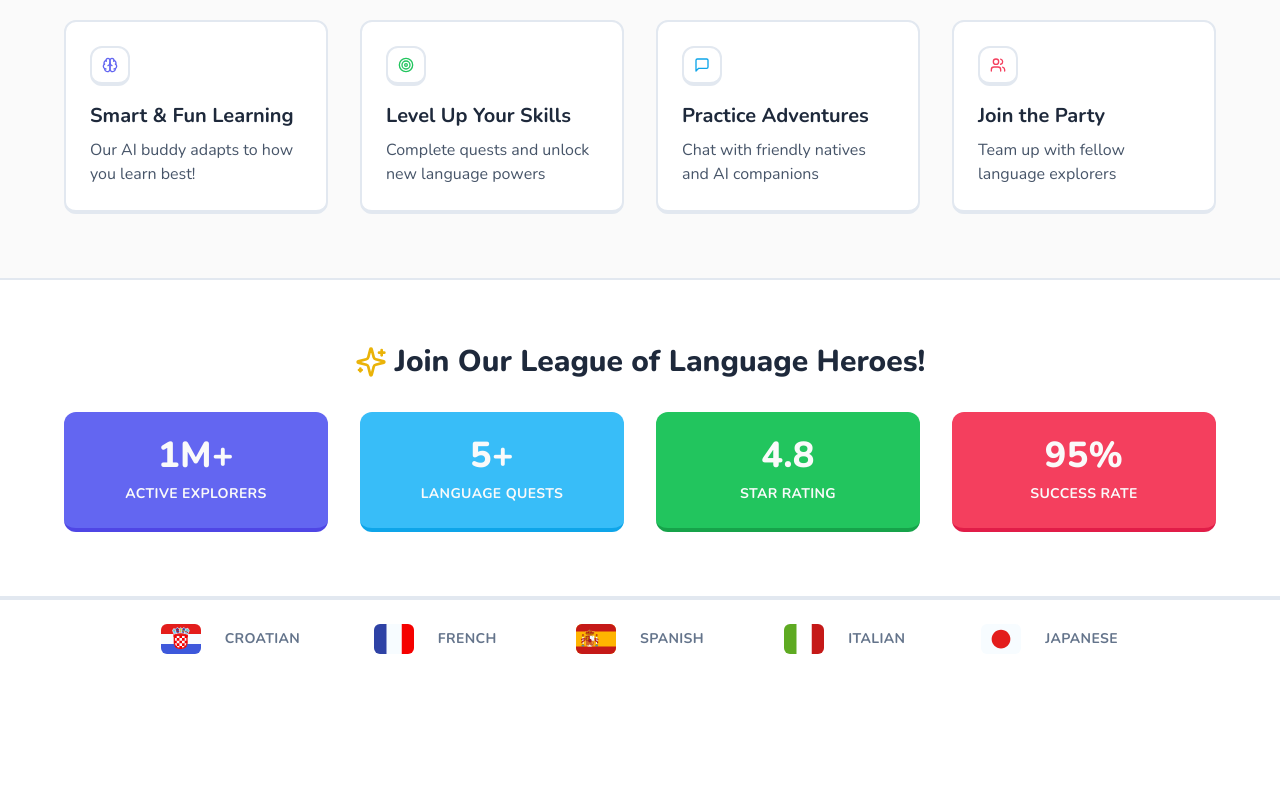
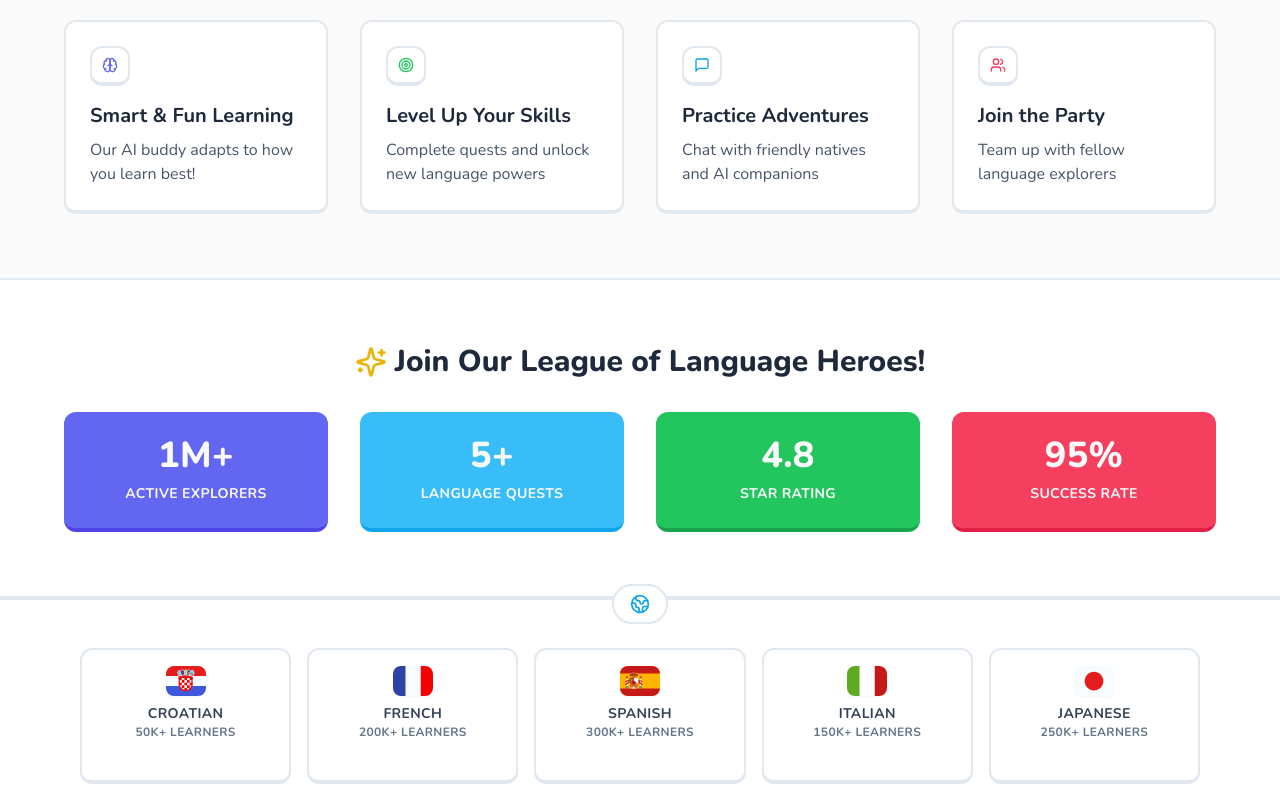
Before and after one commit to edwardbudaza/lingua, a Next.js app: page / in a window 1280 px wide. Shown: the part 800-1600 px from the top of the page. Before the commit the page ends 1478 px from the top, so only its background shows below. Built offline with nearby package versions, Linux system fonts and the light colour scheme; no server answers.

Commit message:
Learn Page Wrappers and footer improvement

```diff
--- a/src/app/(marketing)/_components/footer.tsx
+++ b/src/app/(marketing)/_components/footer.tsx
@@ -1,60 +1,57 @@
+import React from 'react';
 import { Button } from '@/components/ui/button';
+import { Globe2, ChevronRight } from 'lucide-react';
 import Image from 'next/image';
+import Link from 'next/link';
 
 export const Footer = () => {
+  const languages = [
+    { code: 'hr', name: 'Croatian', users: '50K+' },
+    { code: 'fr', name: 'French', users: '200K+' },
+    { code: 'es', name: 'Spanish', users: '300K+' },
+    { code: 'it', name: 'Italian', users: '150K+' },
+    { code: 'jp', name: 'Japanese', users: '250K+' },
+  ];
+
   return (
-    <footer className="hidden lg:block h-20 w-full border-t-2 border-slate-200 p-2">
-      <div className="max-w-screen-lg mx-auto flex items-center justify-evenly h-full">
-        <Button size={'lg'} variant="ghost" className="w-full">
-          <Image
-            src={'/hr.svg'}
-            alt="Croatian"
-            height={32}
-            width={40}
-            className="mr-4 rounded-md"
-          />
-          Croatian
-        </Button>
-        <Button size={'lg'} variant="ghost" className="w-full">
-          <Image
-            src={'/fr.svg'}
-            alt="French"
-            height={32}
-            width={40}
-            className="mr-4 rounded-md"
-          />
-          French
-        </Button>
-        <Button size={'lg'} variant="ghost" className="w-full">
-          <Image
-            src={'/es.svg'}
-            alt="Spanish"
-            height={32}
-            width={40}
-            className="mr-4 rounded-md"
-          />
-          Spanish
-        </Button>
-        <Button size={'lg'} variant="ghost" className="w-full">
-          <Image
-            src={'/it.svg'}
-            alt="Italian"
-            height={32}
-            width={40}
-            className="mr-4 rounded-md"
-          />
-          Italian
-        </Button>
-        <Button size={'lg'} variant="ghost" className="w-full">
-          <Image
-            src={'/jp.svg'}
-            alt="Japanese"
-            height={32}
-            width={40}
-            className="mr-4 rounded-md"
-          />
-          Japanese
-        </Button>
+    <footer className="border-t-2 border-slate-200 bg-white pb-4">
+      <div className="max-w-6xl mx-auto px-4">
+        <div className="flex items-center justify-center gap-2 -mt-4">
+          <div className="bg-white px-4 py-2 border-2 border-slate-200 rounded-full">
+            <Globe2 className="w-5 h-5 text-sky-500" />
+          </div>
+        </div>
+
+        <div className="grid grid-cols-2 md:grid-cols-3 lg:grid-cols-5 gap-4 mt-6">
+          {languages.map((lang) => (
+            <Link href={`/learn/${lang.code}`} key={lang.code}>
+              <Button
+                variant="default"
+                size="lg"
+                className="w-full h-auto py-4 group hover:scale-105 transition-all duration-200"
+              >
+                <div className="flex flex-col items-center gap-2">
+                  <Image
+                    src={`/${lang.code}.svg`}
+                    alt={lang.name}
+                    height={40}
+                    width={40}
+                    className="rounded-lg shadow-sm group-hover:shadow-md transition-shadow"
+                  />
+                  <div className="flex flex-col items-center">
+                    <span className="font-bold text-slate-700">
+                      {lang.name}
+                    </span>
+                    <span className="text-xs text-slate-500">
+                      {lang.users} Learners
+                    </span>
+                  </div>
+                  <ChevronRight className="w-4 h-4 opacity-0 group-hover:opacity-100 transition-opacity text-slate-400" />
+                </div>
+              </Button>
+            </Link>
+          ))}
+        </div>
       </div>
     </footer>
   );
```
